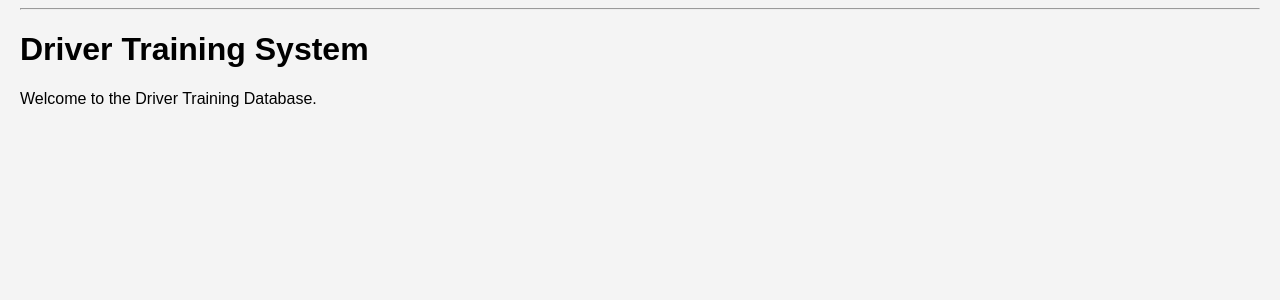
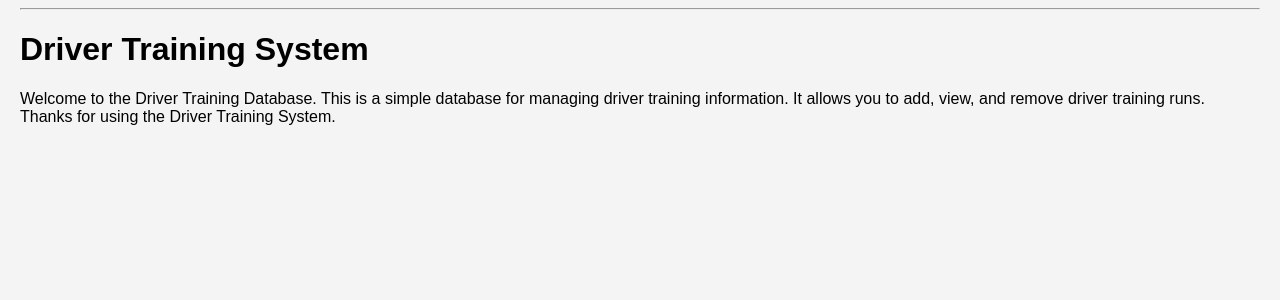
Before and after one commit to damir-UOI/car_app, a Flask app: page / in a window 1280 px wide. Shown: the part 58-358 px from the top of the page. Run offline with Flask 3, Linux system fonts and the light colour scheme.

Commit message:
Updated home page

```diff
--- a/templates/home.html
+++ b/templates/home.html
@@ -11,6 +11,9 @@ Driver Training System
 <p>
 
 Welcome to the Driver Training Database.
+This is a simple database for managing driver training information.
+It allows you to add, view, and remove driver training runs.
+Thanks for using the Driver Training System.
 
 </p>
 
```
